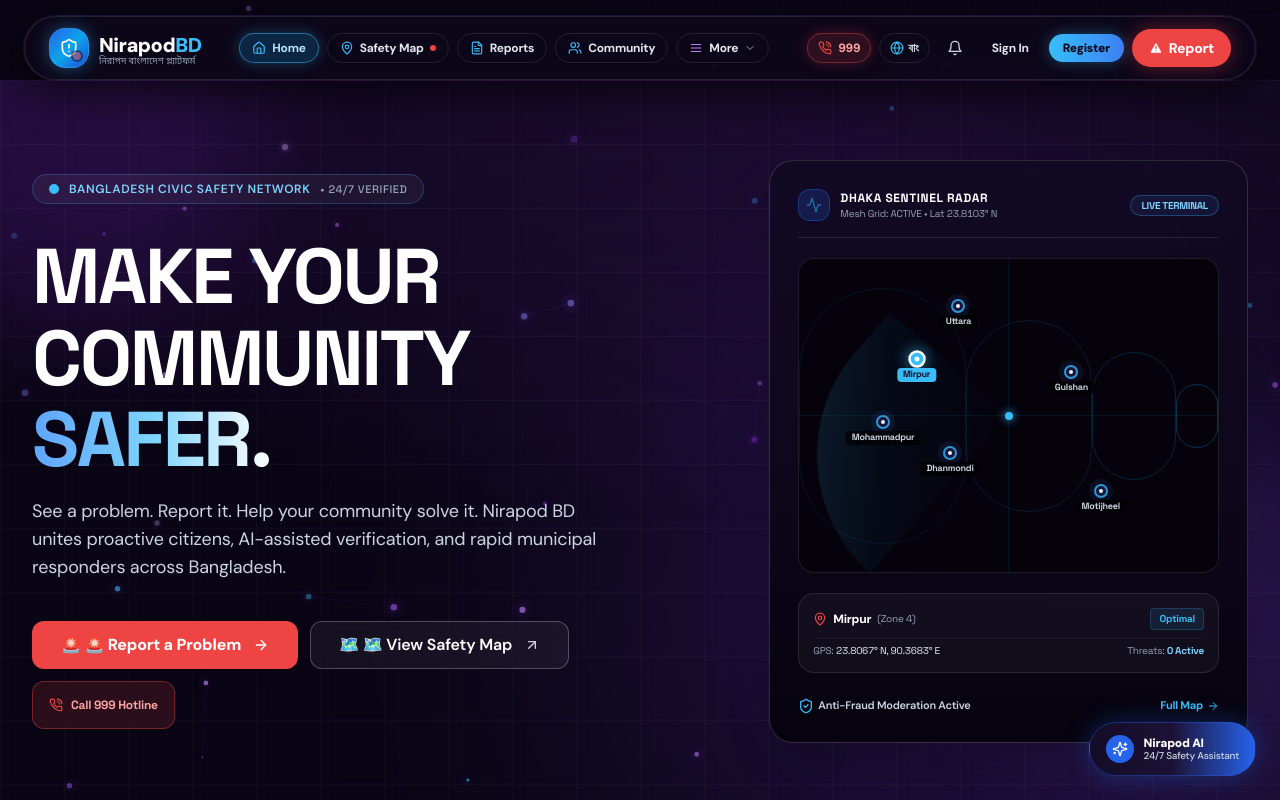
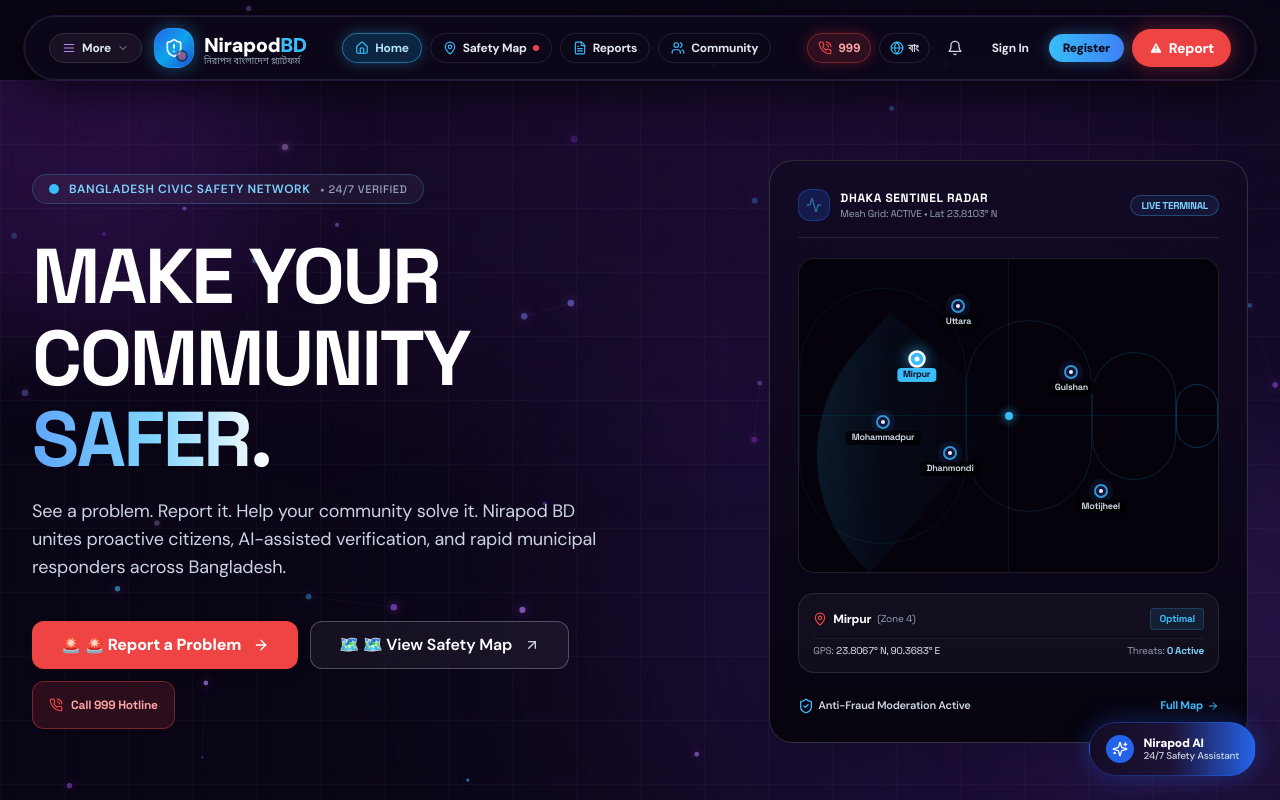
Before and after one commit to code3392/Nirapod-BD, a Next.js app: page / in a window 1280 px wide. Shown: the top 800 px of the page. Built offline with nearby package versions, Linux system fonts and the light colour scheme.

Commit message:
feat(nav): move More options button to the left corner and streamline navigation layout

```diff
--- a/src/components/layout/Navbar.tsx
+++ b/src/components/layout/Navbar.tsx
@@ -259,89 +259,19 @@ export default function Navbar() {
       {/* Floating Dynamic Island Container */}
       <div className="relative max-w-7xl mx-auto pointer-events-auto bg-[#0E081B]/85 backdrop-blur-2xl border border-white/10 rounded-full h-16 px-3.5 sm:px-6 flex items-center justify-between shadow-[0_12px_40px_rgba(0,0,0,0.65)] ring-1 ring-purple-500/15 transition-all">
 
-        {/* Brand Logo */}
-        <Link href="/" className="flex items-center gap-2.5 group shrink-0">
-          <div className="w-9 h-9 sm:w-10 sm:h-10 rounded-2xl bg-gradient-to-br from-blue-600 via-sky-500 to-blue-700 flex items-center justify-center shadow-[0_0_18px_rgba(56,189,248,0.4)] text-white group-hover:scale-105 transition-transform duration-200 border border-sky-400/30">
-            <div className="relative">
-              <ShieldAlert className="w-5 h-5 sm:w-5.5 sm:h-5.5 text-white" />
-              <span className="w-2 h-2 rounded-full bg-emergency absolute -bottom-0.5 -right-0.5 ring-2 ring-[#0E081B] animate-pulse" />
-            </div>
-          </div>
-          <div>
-            <span className="font-black text-lg sm:text-xl tracking-tight text-white group-hover:text-sky-300 transition-colors">
-              Nirapod<span className="text-sky-400">BD</span>
-            </span>
-            <p className="text-[9px] text-slate-400 font-medium font-bengali leading-none -mt-0.5 hidden sm:block">
-              নিরাপদ বাংলাদেশ প্ল্যাটফর্ম
-            </p>
-          </div>
-        </Link>
-
-        {/* Desktop Navigation: Primary Important Tabs + More Options Dropdown */}
-        <nav className="hidden lg:flex items-center gap-1 xl:gap-2 shrink mx-auto pointer-events-auto z-20">
-          {/* 1. Home */}
-          <Link
-            href="/"
-            className={`px-2.5 xl:px-3 py-1.5 text-xs font-bold rounded-full transition-all duration-200 flex items-center gap-1.5 border shrink-0 ${
-              pathname === '/'
-                ? 'bg-sky-500/20 text-sky-200 border-sky-400/50 shadow-[0_0_15px_rgba(56,189,248,0.3)]'
-                : 'text-slate-200 hover:text-white hover:bg-white/10 border-white/10 hover:border-purple-400/40 shadow-sm'
-            }`}
-          >
-            <Home className="w-3.5 h-3.5 text-sky-400" />
-            <span>{language === 'en' ? 'Home' : 'হোম'}</span>
-          </Link>
-
-          {/* 2. Safety Map */}
-          <Link
-            href="/map"
-            className={`px-2.5 xl:px-3 py-1.5 text-xs font-bold rounded-full transition-all duration-200 flex items-center gap-1.5 border shrink-0 ${
-              pathname === '/map'
-                ? 'bg-sky-500/20 text-sky-200 border-sky-400/50 shadow-[0_0_15px_rgba(56,189,248,0.3)]'
-                : 'text-slate-200 hover:text-white hover:bg-white/10 border-white/10 hover:border-purple-400/40 shadow-sm'
-            }`}
-          >
-            <MapPin className="w-3.5 h-3.5 text-sky-400" />
-            <span>{t.nav.safetyMap}</span>
-            <span className="w-1.5 h-1.5 rounded-full bg-emergency animate-ping shrink-0" />
-          </Link>
-
-          {/* 3. Reports */}
-          <Link
-            href="/reports"
-            className={`px-2.5 xl:px-3 py-1.5 text-xs font-bold rounded-full transition-all duration-200 flex items-center gap-1.5 border shrink-0 ${
-              pathname === '/reports'
-                ? 'bg-sky-500/20 text-sky-200 border-sky-400/50 shadow-[0_0_15px_rgba(56,189,248,0.3)]'
-                : 'text-slate-200 hover:text-white hover:bg-white/10 border-white/10 hover:border-purple-400/40 shadow-sm'
-            }`}
-          >
-            <FileText className="w-3.5 h-3.5 text-sky-400" />
-            <span>{t.nav.reports}</span>
-          </Link>
-
-          {/* 4. Community */}
-          <Link
-            href="/community"
-            className={`hidden xl:flex px-2.5 xl:px-3 py-1.5 text-xs font-bold rounded-full transition-all duration-200 items-center gap-1.5 border shrink-0 ${
-              pathname === '/community'
-                ? 'bg-sky-500/20 text-sky-200 border-sky-400/50 shadow-[0_0_15px_rgba(56,189,248,0.3)]'
-                : 'text-slate-200 hover:text-white hover:bg-white/10 border-white/10 hover:border-purple-400/40 shadow-sm'
-            }`}
-          >
-            <Users className="w-3.5 h-3.5 text-sky-400" />
-            <span>{language === 'en' ? 'Community' : 'কমিউনিটি'}</span>
-          </Link>
-
-          {/* 5. More Options Dropdown */}
-          <div className="relative shrink-0" ref={optionsRef}>
+        {/* Left Section: More Button in Left Corner + Brand Logo */}
+        <div className="flex items-center gap-2 sm:gap-3 shrink-0">
+          {/* Desktop More Options Dropdown Button (Left Corner) */}
+          <div className="relative shrink-0 hidden lg:block" ref={optionsRef}>
             <button
               onClick={() => setOptionsDropdownOpen(!optionsDropdownOpen)}
-              className={`px-2.5 xl:px-3 py-1.5 text-xs font-bold rounded-full transition-all duration-200 flex items-center gap-1.5 border ${
+              className={`px-2.5 xl:px-3 py-1.5 text-xs font-bold rounded-full transition-all duration-200 flex items-center gap-1.5 border shadow-sm ${
                 optionsDropdownOpen
                   ? 'bg-purple-500/25 text-purple-200 border-purple-400/50 shadow-[0_0_20px_rgba(168,85,247,0.3)]'
-                  : 'text-slate-200 hover:text-white hover:bg-white/10 border-white/10 hover:border-purple-400/40 shadow-sm'
+                  : 'bg-white/5 text-slate-200 hover:text-white hover:bg-white/10 border-white/10 hover:border-purple-400/40'
               }`}
               aria-label="Toggle options menu"
+              title="More Services & Portals"
             >
               <Menu className="w-3.5 h-3.5 text-purple-400" />
               <span>{language === 'en' ? 'More' : 'আরও'}</span>
@@ -349,7 +279,7 @@ export default function Navbar() {
             </button>
 
             {optionsDropdownOpen && (
-              <div className="absolute left-1/2 -translate-x-1/2 mt-3 w-80 sm:w-96 bg-[#150D28]/95 backdrop-blur-2xl rounded-3xl shadow-[0_25px_60px_rgba(0,0,0,0.85)] border border-white/15 p-2.5 z-50 animate-in fade-in zoom-in-95 duration-150 ring-1 ring-purple-500/20">
+              <div className="absolute left-0 mt-3 w-80 sm:w-96 bg-[#150D28]/95 backdrop-blur-2xl rounded-3xl shadow-[0_25px_60px_rgba(0,0,0,0.85)] border border-white/15 p-2.5 z-50 animate-in fade-in zoom-in-95 duration-150 ring-1 ring-purple-500/20">
                 <div className="px-3.5 py-2.5 border-b border-white/10 mb-1.5 flex items-center justify-between">
                   <span className="text-[11px] font-mono font-black uppercase tracking-wider text-slate-400">
                     {language === 'en' ? 'Civic Tools & Portals' : 'নাগরিক সেবা ও অপশন'}
@@ -425,6 +355,91 @@ export default function Navbar() {
               </div>
             )}
           </div>
+
+          {/* Mobile Menu Toggle Button (Left Corner) */}
+          <button
+            onClick={() => setMobileMenuOpen(!mobileMenuOpen)}
+            className="p-2 sm:px-2.5 sm:py-1.5 rounded-full text-slate-300 hover:text-white bg-white/5 hover:bg-white/10 border border-white/10 lg:hidden flex items-center gap-1.5 transition"
+            aria-label="Toggle menu"
+            title="Menu"
+          >
+            {mobileMenuOpen ? <X className="w-4 h-4 text-sky-400" /> : <Menu className="w-4 h-4 text-purple-400" />}
+            <span className="text-xs font-bold sm:inline hidden">{language === 'en' ? 'More' : 'আরও'}</span>
+          </button>
+
+          {/* Brand Logo */}
+          <Link href="/" className="flex items-center gap-2.5 group shrink-0">
+            <div className="w-9 h-9 sm:w-10 sm:h-10 rounded-2xl bg-gradient-to-br from-blue-600 via-sky-500 to-blue-700 flex items-center justify-center shadow-[0_0_18px_rgba(56,189,248,0.4)] text-white group-hover:scale-105 transition-transform duration-200 border border-sky-400/30">
+              <div className="relative">
+                <ShieldAlert className="w-5 h-5 sm:w-5.5 sm:h-5.5 text-white" />
+                <span className="w-2 h-2 rounded-full bg-emergency absolute -bottom-0.5 -right-0.5 ring-2 ring-[#0E081B] animate-pulse" />
+              </div>
+            </div>
+            <div>
+              <span className="font-black text-lg sm:text-xl tracking-tight text-white group-hover:text-sky-300 transition-colors">
+                Nirapod<span className="text-sky-400">BD</span>
+              </span>
+              <p className="text-[9px] text-slate-400 font-medium font-bengali leading-none -mt-0.5 hidden sm:block">
+                নিরাপদ বাংলাদেশ প্ল্যাটফর্ম
+              </p>
+            </div>
+          </Link>
+        </div>
+
+        {/* Desktop Navigation: Primary Important Tabs */}
+        <nav className="hidden lg:flex items-center gap-1 xl:gap-2 shrink mx-auto pointer-events-auto z-20">
+          {/* 1. Home */}
+          <Link
+            href="/"
+            className={`px-2.5 xl:px-3 py-1.5 text-xs font-bold rounded-full transition-all duration-200 flex items-center gap-1.5 border shrink-0 ${
+              pathname === '/'
+                ? 'bg-sky-500/20 text-sky-200 border-sky-400/50 shadow-[0_0_15px_rgba(56,189,248,0.3)]'
+                : 'text-slate-200 hover:text-white hover:bg-white/10 border-white/10 hover:border-purple-400/40 shadow-sm'
+            }`}
+          >
+            <Home className="w-3.5 h-3.5 text-sky-400" />
+            <span>{language === 'en' ? 'Home' : 'হোম'}</span>
+          </Link>
+
+          {/* 2. Safety Map */}
+          <Link
+            href="/map"
+            className={`px-2.5 xl:px-3 py-1.5 text-xs font-bold rounded-full transition-all duration-200 flex items-center gap-1.5 border shrink-0 ${
+              pathname === '/map'
+                ? 'bg-sky-500/20 text-sky-200 border-sky-400/50 shadow-[0_0_15px_rgba(56,189,248,0.3)]'
+                : 'text-slate-200 hover:text-white hover:bg-white/10 border-white/10 hover:border-purple-400/40 shadow-sm'
+            }`}
+          >
+            <MapPin className="w-3.5 h-3.5 text-sky-400" />
+            <span>{t.nav.safetyMap}</span>
+            <span className="w-1.5 h-1.5 rounded-full bg-emergency animate-ping shrink-0" />
+          </Link>
+
+          {/* 3. Reports */}
+          <Link
+            href="/reports"
+            className={`px-2.5 xl:px-3 py-1.5 text-xs font-bold rounded-full transition-all duration-200 flex items-center gap-1.5 border shrink-0 ${
+              pathname === '/reports'
+                ? 'bg-sky-500/20 text-sky-200 border-sky-400/50 shadow-[0_0_15px_rgba(56,189,248,0.3)]'
+                : 'text-slate-200 hover:text-white hover:bg-white/10 border-white/10 hover:border-purple-400/40 shadow-sm'
+            }`}
+          >
+            <FileText className="w-3.5 h-3.5 text-sky-400" />
+            <span>{t.nav.reports}</span>
+          </Link>
+
+          {/* 4. Community */}
+          <Link
+            href="/community"
+            className={`hidden xl:flex px-2.5 xl:px-3 py-1.5 text-xs font-bold rounded-full transition-all duration-200 items-center gap-1.5 border shrink-0 ${
+              pathname === '/community'
+                ? 'bg-sky-500/20 text-sky-200 border-sky-400/50 shadow-[0_0_15px_rgba(56,189,248,0.3)]'
+                : 'text-slate-200 hover:text-white hover:bg-white/10 border-white/10 hover:border-purple-400/40 shadow-sm'
+            }`}
+          >
+            <Users className="w-3.5 h-3.5 text-sky-400" />
+            <span>{language === 'en' ? 'Community' : 'কমিউনিটি'}</span>
+          </Link>
         </nav>
 
         {/* Right Action Island (999 Hotline, Lang, Notifs, Profile, Report CTA) */}
@@ -661,15 +676,6 @@ export default function Navbar() {
             <AlertTriangle className="w-3.5 h-3.5 fill-white text-emergency" />
             <span>{language === 'en' ? 'Report' : 'রিপোর্ট'}</span>
           </Link>
-
-          {/* Mobile Menu Toggle */}
-          <button
-            onClick={() => setMobileMenuOpen(!mobileMenuOpen)}
-            className="p-2 rounded-full text-slate-300 hover:text-white hover:bg-white/10 lg:hidden"
-            aria-label="Toggle menu"
-          >
-            {mobileMenuOpen ? <X className="w-5 h-5" /> : <Menu className="w-5 h-5" />}
-          </button>
         </div>
       </div>
 
```
